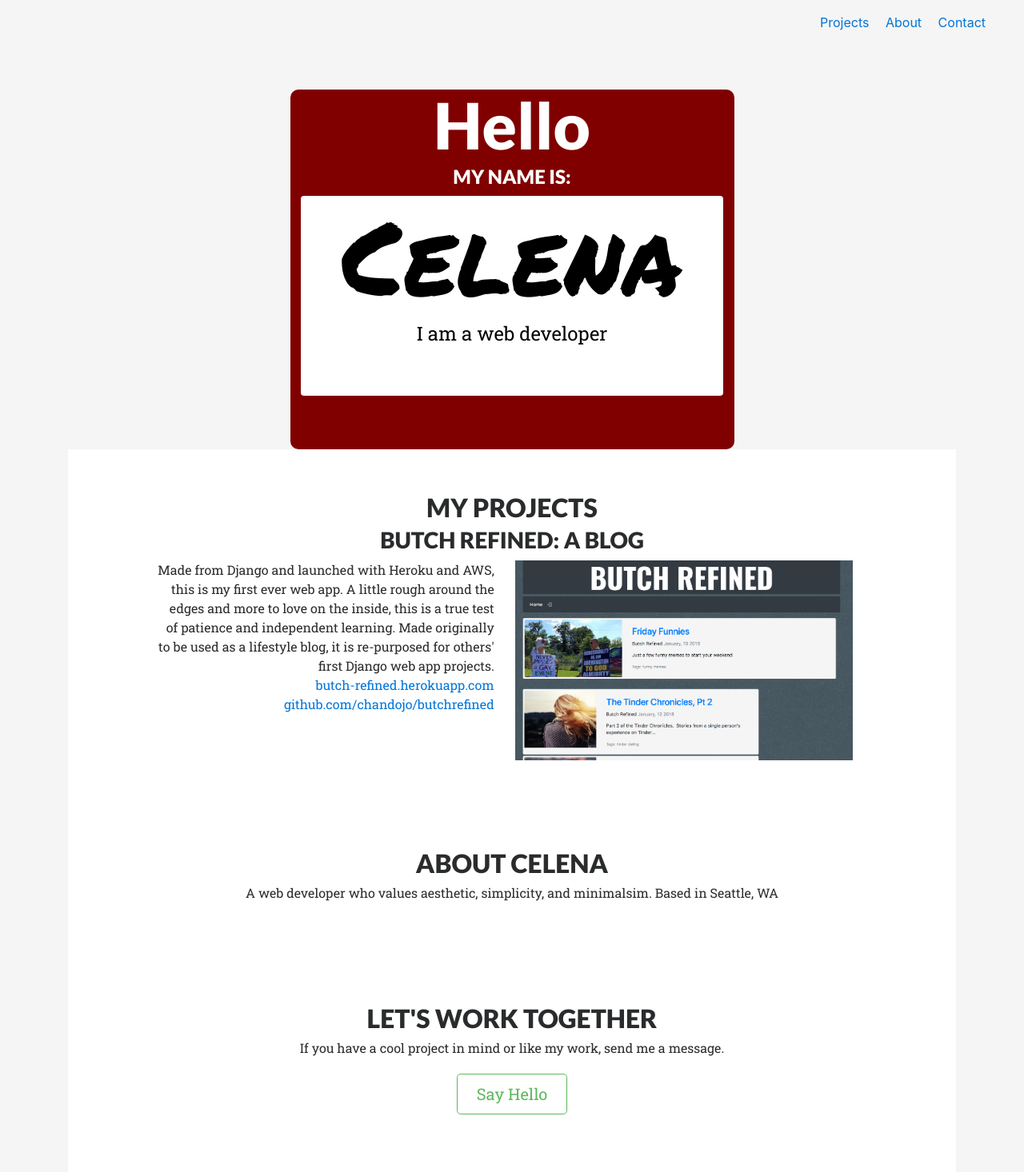
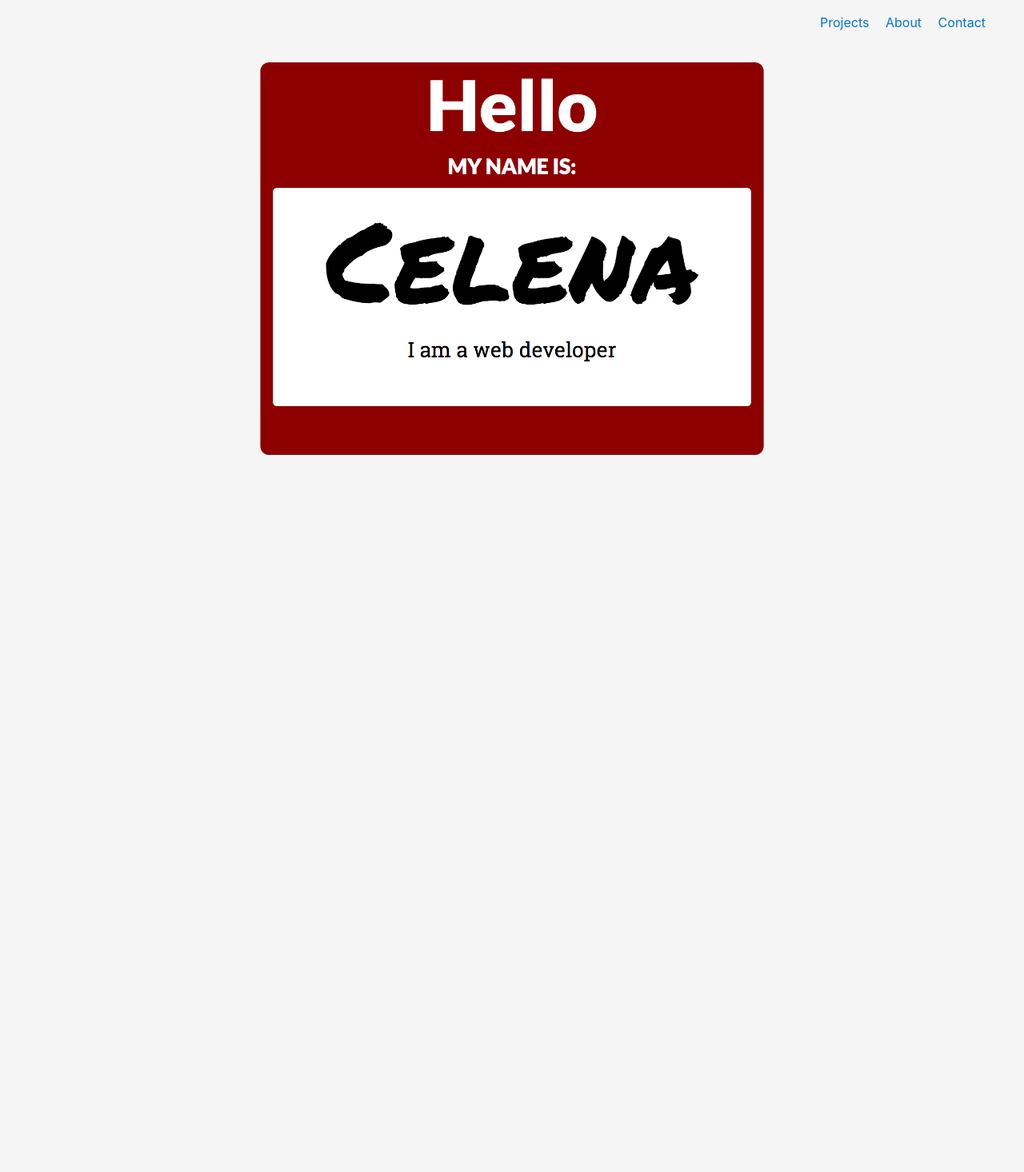
Before and after one commit to chandojo/chandojo.github.io, a PHP site: page / in a window 1280 px wide. Shown: the whole page at 80% size. After the commit the page ends 569 px from the top, so only its background shows below. Run offline with PHP 8.4, Linux system fonts and the light colour scheme; some libraries are stand-ins or nearby versions.

Commit message:
turned nametag into png file

```diff
--- a/index.html
+++ b/index.html
@@ -26,10 +26,15 @@
       </div>
 
 
-      <div class="container">
+      <div class="bucket">
 
         <!-- Header and NameCard -->
-            <div class="namecard">
+
+
+          <div class="namecard">
+  <img src="./imgs/nametag.png" style="width:100%;"/>
+</div>
+  <!--
                 <div class="nametag">
                   <h1 class="header-1">Hello</h1>
                   <h4 class="sub-title">My Name is:</h4>
@@ -41,10 +46,9 @@
                     </div>
                 </div>
             </div>
-
+-->
 <!---- PROJECTS ---->
-  <!-- DIV classes unhidden for development.  Add "hidden" class for production -->
-        <div class="projects section">
+        <div class="projects section hidden">
           <h2 class="title">My Projects</h2>
           <div class="proj1">
               <h3 class="title">
@@ -65,13 +69,13 @@
         </div>
 
         <!---- ABOUT ---->
-        <div class="about section">
+        <div class="about section hidden">
           <h2 class="title">About Celena</h2>
             <p class="detail">A web developer who values aesthetic, simplicity, and minimalsim. Based in Seattle, WA </p>
         </div>
 
         <!---- HIRE ---->
-        <div class="contact section">
+        <div class="contact section hidden">
           <h2 class="title">Let's Work Together</h2>
           <p class="detail">If you have a cool project in mind or like my work, send me a message.
             <br/>
--- a/script.js
+++ b/script.js
@@ -3,14 +3,14 @@ $(function(){
     .fadeIn(800)
     .removeClass("hidden");
 
-//    $("a.project-weblink").on('click', event => {
-//      $(".projects")
-//      .fadeToggle("hidden");
-//
-//
-//      $(".nametag")
-//      .toggleClass("hidden");
-//    });
+    $("a.project-weblink").on('click', event => {
+      $(".projects")
+      .fadeToggle("hidden");
+
+
+      $(".nametag")
+      .toggleClass("hidden");
+    });
 
     console.log(" (\\_/) \n (o.o) \n (___)0 \n You found me");
 
--- a/style.css
+++ b/style.css
@@ -26,8 +26,8 @@ INDEX OF DESIGN:
 
 .namecard{
   border:none;
-  width: 50%;
   margin: auto;
+  width:50%;
 }
 
 .name{
@@ -65,6 +65,10 @@ INDEX OF DESIGN:
 2) Effects and Overall Design
 -------------- */
 
+body{
+  background-color: whitesmoke;
+}
+
 .hidden{
   display:none;
 }
@@ -81,18 +85,14 @@ INDEX OF DESIGN:
   text-transform: uppercase;
 }
 
-#page{
-  background-color: whitesmoke;
-}
-
 .section{
-  background-color: white;
-  padding: 5% 0;
+  margin-top:5% 1%;
 }
 
 .button {
 	margin-top: 20px;
 }
+
 
 /* -------------
 3) Projects
@@ -122,15 +122,17 @@ img.project{
 5) Responsive design
 --------------- */
 
+/*---
 @media only screen and (max-width: 1024px){
   .namecard{
-    width:50%;
+    width:55%;
     margin: 0% 23%;
   }
 
   .name{
     font-size:5.5em;
   }
+
 }
 
 @media only screen and (max-width:768px){
@@ -164,3 +166,4 @@ img.project{
     font-size:4em;
   }
 }
+---*/
```
Also changed, not shown: imgs/nametag.png (added).
